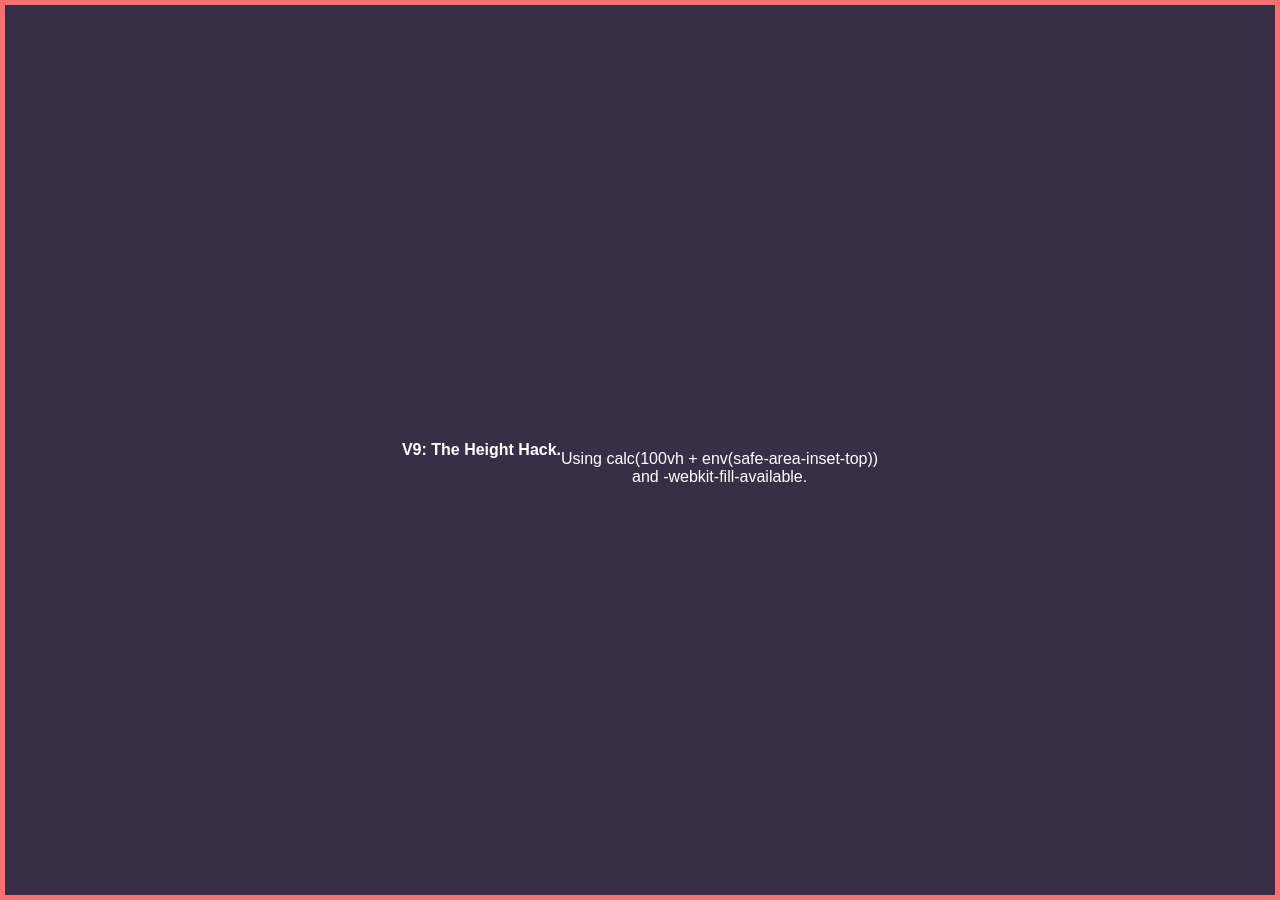
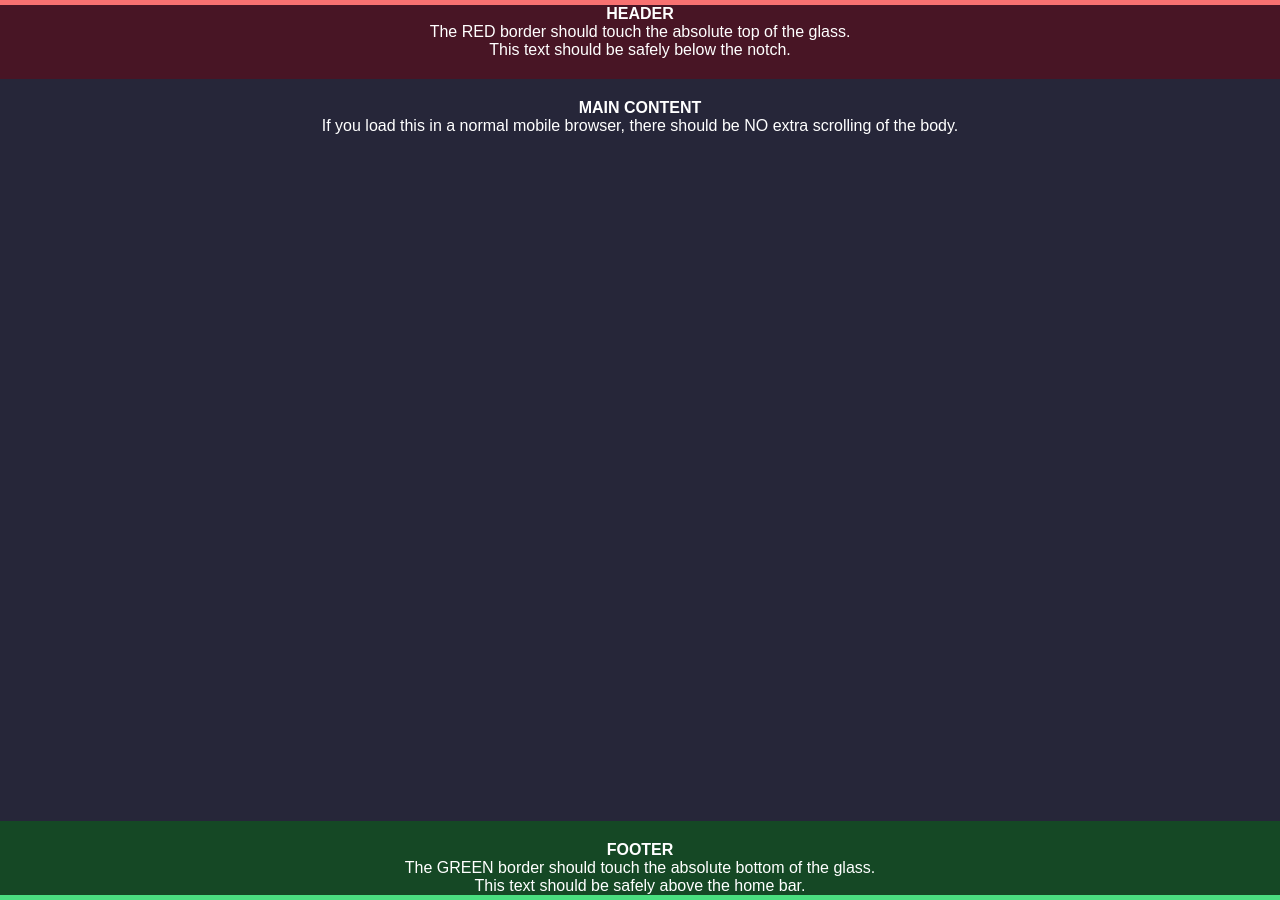
Before and after one commit to LA-S78/la-s78.github.io, a Jekyll site: the page built from index.md, in a window 1280 px wide. Built offline with Jekyll 4.4.1, drawn with Linux system fonts in a browser that asks for light colours.

Commit message:
new theory

```diff
--- a/_layouts/debug.html
+++ b/_layouts/debug.html
@@ -2,71 +2,79 @@
 <html lang="en">
 <head>
     <meta charset="UTF-8">
-    <meta name="viewport" content="width=device-width, height=device-height, initial-scale=1, shrink-to-fit=no, user-scalable=no, viewport-fit=cover">
+    <meta name="viewport" content="width=device-width, initial-scale=1, shrink-to-fit=no, viewport-fit=cover">
 
     <meta name="mobile-web-app-capable" content="yes">
     <meta name="apple-mobile-web-app-capable" content="yes">
     <meta name="apple-mobile-web-app-status-bar-style" content="black-translucent">
     <meta name="theme-color" content="#1a1a2e">
 
-    <link rel="manifest" href="/site.webmanifest">
-
-    <title>PWA Bleed Test V9</title>
+    <title>PWA Bleed Test V10</title>
 
     <style>
         * { box-sizing: border-box; margin: 0; padding: 0; }
 
         html, body {
-            background: #1a1a2e;
+            /* Drop vh and dvh. Let the browser define the 100% canvas */
+            height: 100%;
+            background: #1a1a2e; /* The background bleed color */
             overflow: hidden;
             font-family: sans-serif;
-
-            /* 1. Apple's Proprietary Fix */
-            /* This property literally means "ignore VH and fill the physical glass" */
-            min-height: -webkit-fill-available;
-
-            /* 2. Your Math Hack */
-            /* If the browser calculates 100vh incorrectly, we force it to add the missing status bar height back in */
-            height: calc(100vh + env(safe-area-inset-top));
+            color: white;
         }
 
-        #bleed-layer {
-            position: absolute;
-            top: 0;
-            left: 0;
-            width: 100%;
+        #mobile-container {
             height: 100%;
-            border: 5px solid #60a5fa; /* Blue Box */
-            background: rgba(96, 165, 250, 0.1);
-            pointer-events: none;
+            display: grid;
+            grid-template-rows: auto 1fr auto; /* Header | Content | Footer */
         }
 
-        #safe-layer {
-            position: absolute;
-            top: env(safe-area-inset-top);
-            bottom: env(safe-area-inset-bottom);
-            left: env(safe-area-inset-left);
-            right: env(safe-area-inset-right);
+        header {
+            background: rgba(255, 0, 0, 0.2);
+            border-top: 5px solid #f87171; /* Red top border */
 
-            border: 5px solid #f87171; /* Red Box */
-            background: rgba(248, 113, 113, 0.1);
+            /* Push the text safely below the status bar */
+            padding-top: env(safe-area-inset-top);
+            padding-bottom: 20px;
+            text-align: center;
+        }
 
-            display: flex;
-            align-items: center;
-            justify-content: center;
+        main {
+            background: rgba(255, 255, 255, 0.05);
+            padding: 20px;
+            overflow-y: auto; /* Let the middle area scroll naturally */
             text-align: center;
-            padding: 20px;
-            color: white;
+        }
+
+        footer {
+            background: rgba(0, 255, 0, 0.2);
+            border-bottom: 5px solid #4ade80; /* Green bottom border */
+
+            /* Push the text safely above the home bar */
+            padding-bottom: env(safe-area-inset-bottom);
+            padding-top: 20px;
+            text-align: center;
         }
     </style>
 </head>
 <body>
-    <div id="bleed-layer"></div>
+    <div id="mobile-container">
+        <header>
+            <strong>HEADER</strong><br>
+            The RED border should touch the absolute top of the glass.<br>
+            This text should be safely below the notch.
+        </header>
 
-    <div id="safe-layer">
-        <strong>V9: The Height Hack.</strong><br><br>
-        Using calc(100vh + env(safe-area-inset-top))<br>
-        and -webkit-fill-available.
+        <main>
+            <strong>MAIN CONTENT</strong><br>
+            If you load this in a normal mobile browser, there should be NO extra scrolling of the body.
+        </main>
+
+        <footer>
+            <strong>FOOTER</strong><br>
+            The GREEN border should touch the absolute bottom of the glass.<br>
+            This text should be safely above the home bar.
+        </footer>
     </div>
 </body>
 </html>
```
